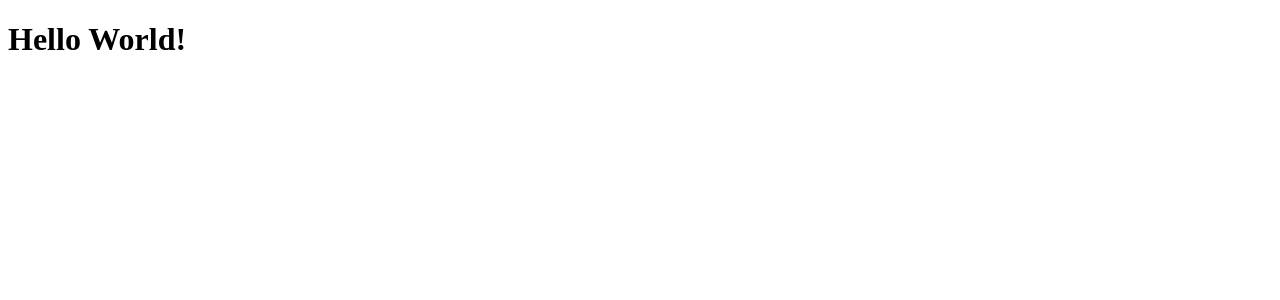
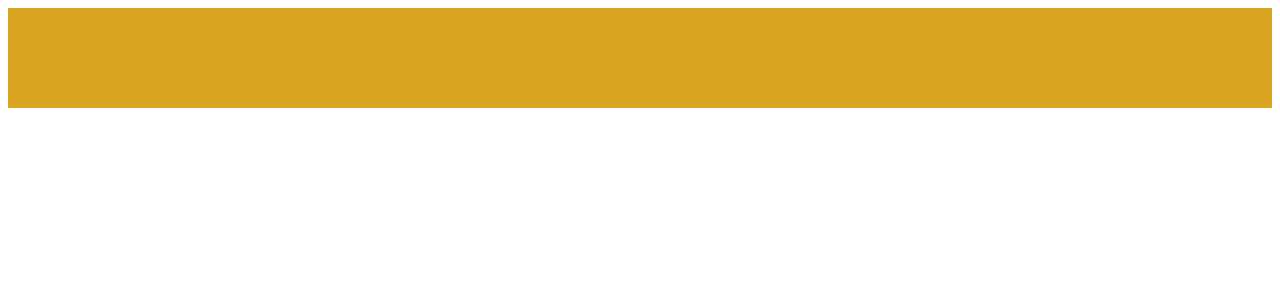
Before and after one commit to raissamartinsmenezes/zee-dog-task, a React app: page /detail in a window 1280 px wide. Shown: the top 300 px of the page. Built offline with nearby package versions, Linux system fonts and the light colour scheme.

Commit message:
feat(navigation): add react-router-dom configs to create the navigation between pages

```diff
--- /dev/null
+++ b/src/App.js
@@ -0,0 +1,24 @@
+import React from "react";
+import "./App.css";
+import { BrowserRouter as Router, Switch, Route } from "react-router-dom";
+
+// pages
+import Movies from "./pages/movies/Movies";
+import Detail from "./pages/detail/Detail";
+import Favorites from "./pages/favorites/Favorites";
+
+const App = () => {
+  return (
+    <React.Fragment>
+      <Router>
+        <Switch>
+          <Route path='/' exact component={Movies}/>
+          <Route path='/detail' component={Detail}/>
+          <Route path='/favorites' component={Favorites}/>
+        </Switch>
+      </Router>
+    </React.Fragment>
+  );
+}
+
+export default App;
--- a/src/index.js
+++ b/src/index.js
@@ -1,9 +1,11 @@
 import React from "react";
 import ReactDOM from "react-dom";
-
-const App = () => {
-    return <h1>Hello World!</h1>;
-};
+import { BrowserRouter } from "react-router-dom";
+import App from "./App";
 
 const container = document.getElementById("root");
-container ? ReactDOM.render(<App />, container) : false;
+container ? ReactDOM.render(
+    <BrowserRouter>
+        <App />
+    </BrowserRouter>,
+    container) : false;
--- /dev/null
+++ b/src/pages/detail/Detail.css
@@ -0,0 +1,4 @@
+.detail {
+    height: 100px;
+    background-color: goldenrod;
+}
--- /dev/null
+++ b/src/pages/detail/Detail.js
@@ -0,0 +1,10 @@
+import React from "react";
+import "./Detail.css";
+
+const Detail = () => {
+    return (
+        <div className="detail"></div>
+    )
+}
+
+export default Detail;
--- /dev/null
+++ b/src/pages/favorites/Favorites.css
@@ -0,0 +1,4 @@
+.favorites {
+    height: 100px;
+    background-color: purple;
+}
--- /dev/null
+++ b/src/pages/favorites/Favorites.js
@@ -0,0 +1,10 @@
+import React from "react";
+import "./Favorites.css";
+
+const Favorites = () => {
+    return (
+        <div className="favorites"></div>
+    )
+}
+
+export default Favorites;
--- /dev/null
+++ b/src/pages/movies/Movies.css
@@ -0,0 +1,4 @@
+.movies {
+    height: 100px;
+    background-color: black;
+}
--- /dev/null
+++ b/src/pages/movies/Movies.js
@@ -0,0 +1,10 @@
+import React from "react";
+import "./Movies.css"
+
+const Movies = () => {
+    return (
+        <div className="movies"></div>
+    )
+}
+
+export default Movies;
```
Also changed, not shown: src/App.css (added).
